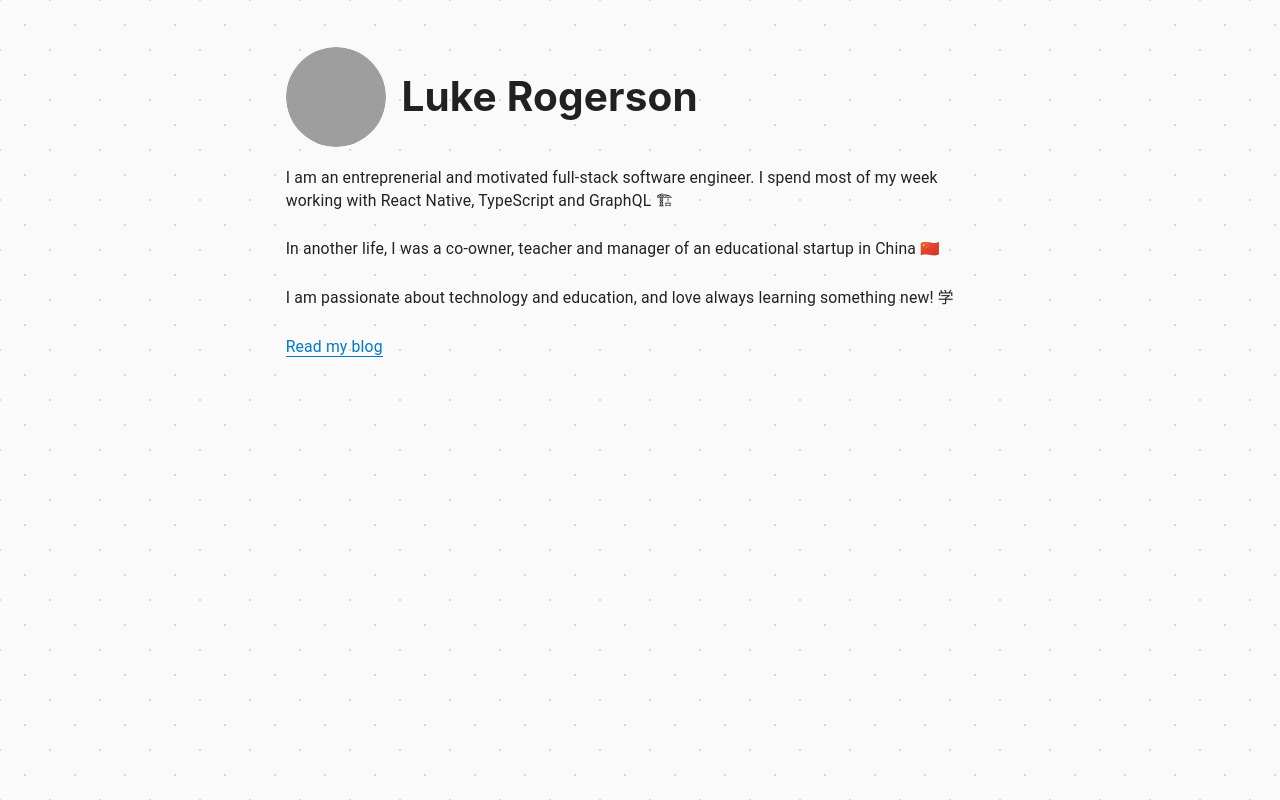
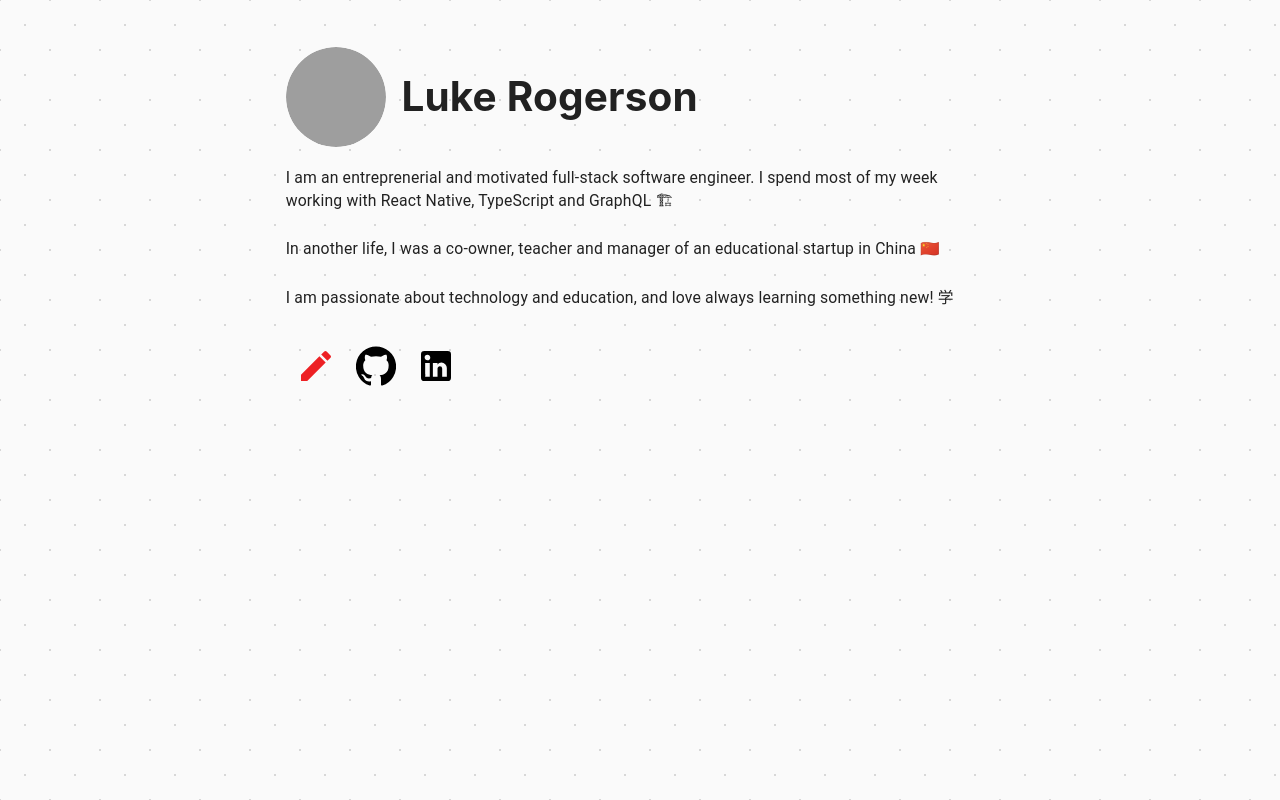
Before and after one commit to Luke-Rogerson/personal-site, a Gatsby site: page / in a window 1280 px wide. Built offline with nearby package versions, Linux system fonts and the light colour scheme; Gatsby itself is replaced by a stand-in of ours; some packages are replaced by stand-ins of ours; grey boxes are pictures that could not be loaded.

Commit message:
Create icon component for contacts, add theme and Styled Components ThemeProvider

```diff
--- /dev/null
+++ b/src/components/Contact.tsx
@@ -0,0 +1,22 @@
+import React from 'react'
+import styled from 'styled-components'
+import GitHubIcon from '@material-ui/icons/GitHub'
+import LinkedInIcon from '@material-ui/icons/LinkedIn'
+import CreateIcon from '@material-ui/icons/Create'
+import { Icon } from './Icon'
+
+const Icons = styled.div`
+  width: 100%;
+  display: flex;
+  justify-content: flex-start;
+`
+
+export const Contact: React.FC = () => {
+  return (
+    <Icons>
+      <Icon name='Blog' component={CreateIcon} color='primary' href='ysy' />
+      <Icon name='GitHub' component={GitHubIcon} href='www.github.com/' />
+      <Icon name='LinkedIn' component={LinkedInIcon} href='www.linkedin.com/' />
+    </Icons>
+  )
+}
--- /dev/null
+++ b/src/components/Icon.tsx
@@ -0,0 +1,35 @@
+import React from 'react'
+import { SvgIcon, SvgIconProps } from '@material-ui/core'
+import styled from 'styled-components'
+
+// import { Link } from 'gatsby'
+//  <Link to='/blog'>Read my blog</Link>
+
+interface IconProps extends SvgIconProps {
+  href: string
+}
+
+const StyledAnchor = styled.a`
+  box-shadow: none;
+  color: initial;
+  margin: 10px;
+`
+
+const Wrapper = styled.div`
+  display: flex;
+  justify-content: center;
+  align-items: center;
+  height: 40px;
+  width: 40px;
+  border-radius: 50%;
+`
+
+export const Icon: React.FC<IconProps> = ({ href, ...props }) => {
+  return (
+    <StyledAnchor href={href}>
+      <Wrapper>
+        <SvgIcon style={{ width: '100%', height: '100%' }} {...props} />
+      </Wrapper>
+    </StyledAnchor>
+  )
+}
--- a/src/pages/index.tsx
+++ b/src/pages/index.tsx
@@ -1,9 +1,10 @@
 import React from 'react'
-import { Link, graphql } from 'gatsby'
+import { graphql } from 'gatsby'
 
 import Bio from '../components/bio'
 import { Layout } from '../components/layout'
 import SEO from '../components/seo'
+import { Contact } from '../components/Contact'
 
 interface Props {
   location: Location
@@ -23,7 +24,7 @@ const Home: React.FC<Props> = ({ location, data }) => {
     <Layout location={location} title={siteTitle}>
       <SEO title='Home' />
       <Bio />
-      <Link to='/blog'>Read my blog</Link>
+      <Contact />
     </Layout>
   )
 }
--- /dev/null
+++ b/src/theme/colors.ts
@@ -0,0 +1,6 @@
+export const colors = {
+  white: `#ffffff`,
+  black: `#101010`,
+  grey: `#696969`,
+  lightgrey: `#ebebeb`,
+} as const
--- /dev/null
+++ b/src/theme/theme.ts
@@ -0,0 +1,5 @@
+import { colors } from './colors'
+
+export const theme = {
+  colors,
+} as const
```
Also changed, not shown: src/components/layout.tsx (+9 -7 lines).
